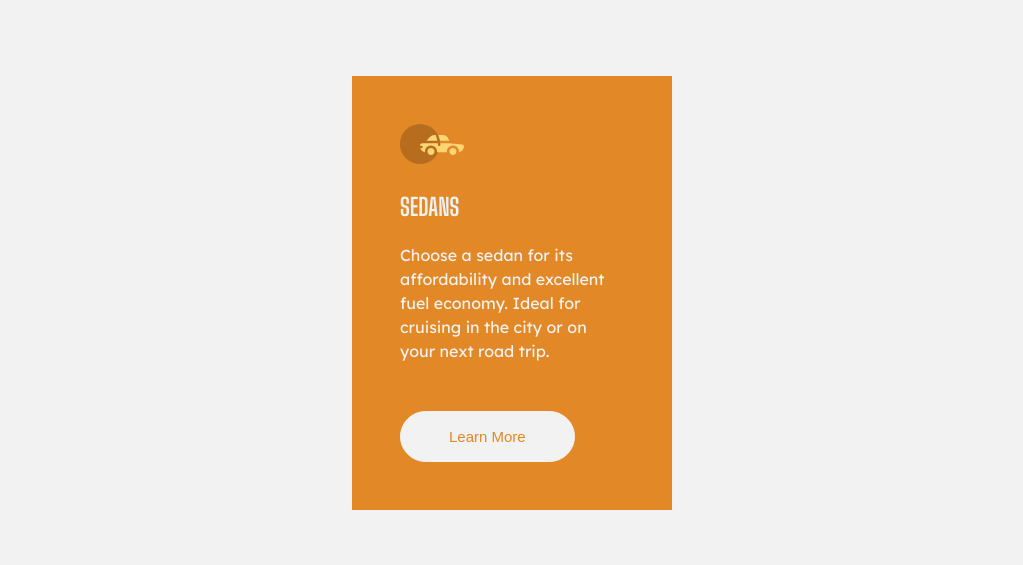
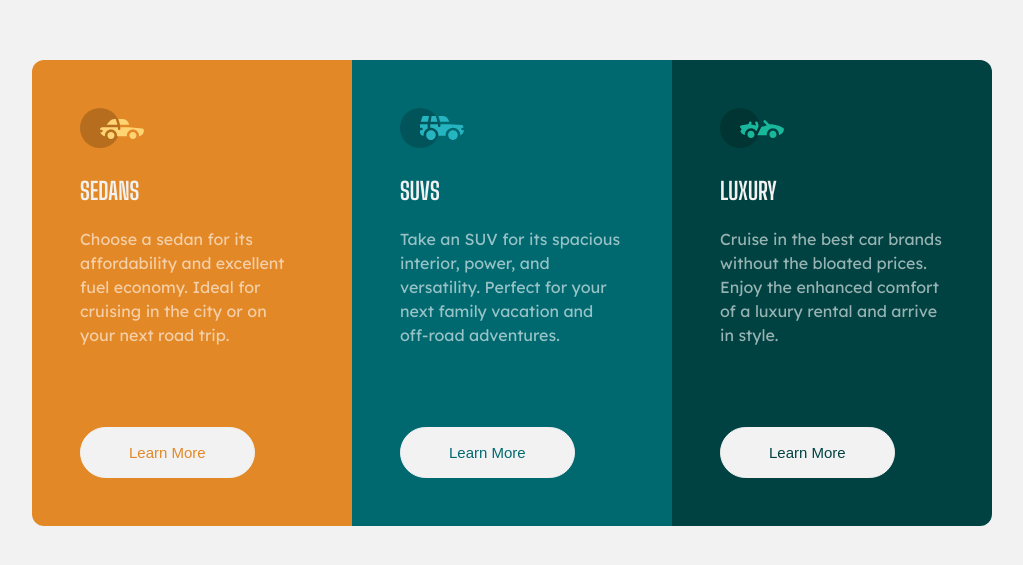
Before and after one commit to kesavan-webdev/3-column-preview-card-component-main, a plain HTML site: page index.html in a window 1280 px wide. Shown: the part 107-672 px from the top of the page, without its empty margins (128-1151 px from the left). Drawn offline with Linux system fonts and the light colour scheme.

Commit message:
almost design completed

```diff
--- a/index.html
+++ b/index.html
@@ -8,13 +8,13 @@
 
   <link rel="icon" type="image/png" sizes="32x32" href="./images/favicon-32x32.png" />
   <!-- custom css file -->
-  <link rel="stylesheet" href="./styles/sytyle.css">
+  <link rel="stylesheet" href="./styles/style.css">
   <title>Frontend Mentor | 3-column preview card component</title>
 </head>
 
 <body>
-  <main class="">
-    <article class="card-left">
+  <main class="main-card">
+    <article class="card card-left">
       <div class="card-top-container">
         <figure class="card-img">
           <img src="./images/icon-sedans.svg" alt="icon-" class="img">
@@ -28,6 +28,37 @@
         <button class="btn">learn more</button>
       </div>
     </article>
+
+    <article class="card card-center">
+      <div class="card-top-container">
+        <figure class="card-img">
+          <img src="./images/icon-suvs.svg" alt="icon-" class="img">
+        </figure>
+        <h1 class="title">SUVs</h1>
+        <p class="card-top-content">Take an SUV for its spacious interior, power, and versatility. Perfect for your next
+          family vacation
+          and off-road adventures.
+        </p>
+      </div>
+      <div class="card-bottom-container">
+        <button class="btn">learn more</button>
+      </div>
+    </article>
+
+    <article class="card card-right ">
+      <div class="card-top-container">
+        <figure class="card-img">
+          <img src="./images/icon-luxury.svg" alt="icon-" class="img">
+        </figure>
+        <h1 class="title">Luxury</h1>
+        <p class="card-top-content">Cruise in the best car brands without the bloated prices. Enjoy the enhanced comfort
+          of a luxury
+          rental and arrive in style.</p>
+      </div>
+      <div class="card-bottom-container">
+        <button class="btn">learn more</button>
+      </div>
+    </article>
   </main>
 </body>
 
--- a/styles/sytyle.css
+++ b/styles/style.css
@@ -17,19 +17,22 @@ body {
   color: hsl(0, 0%, 95%);
   text-transform: uppercase;
   font-family: "Big Shoulders Display", cursive;
-  /* font-family: 'Lexend Deca', sans-serif; */
+}
+.main-card {
+  display: flex;
+  flex-direction: row;
 }
 .card-top-content {
-  color: hsl(0, 0%, 95%);
+  color: hsla(0, 0%, 100%, 0.75);
   font-family: "Lexend Deca", sans-serif;
+  opacity: 0.8;
 }
-.card-left {
-  background-color: hsl(31, 77%, 52%);
+.card {
   width: 20rem;
   padding: 3rem;
   display: flex;
   flex-direction: column;
-  gap: 3rem;
+  gap: 5rem;
 }
 .card-top-container {
   display: flex;
@@ -51,3 +54,28 @@ img {
   text-transform: capitalize;
   font-size: 15px;
 }
+
+.card-left {
+  background-color: hsl(31, 77%, 52%);
+  border-bottom-left-radius: 12px;
+  border-top-left-radius: 12px;
+}
+.card-left .btn {
+  color: hsl(31, 77%, 52%);
+}
+
+.card-center {
+  background-color: hsl(184, 100%, 22%);
+}
+.card-center .btn {
+  color: hsl(184, 100%, 22%);
+}
+
+.card-right {
+  background-color: hsl(179, 100%, 13%);
+  border-bottom-right-radius: 12px;
+  border-top-right-radius: 12px;
+}
+.card-right .btn {
+  color: hsl(179, 100%, 13%);
+}
```
